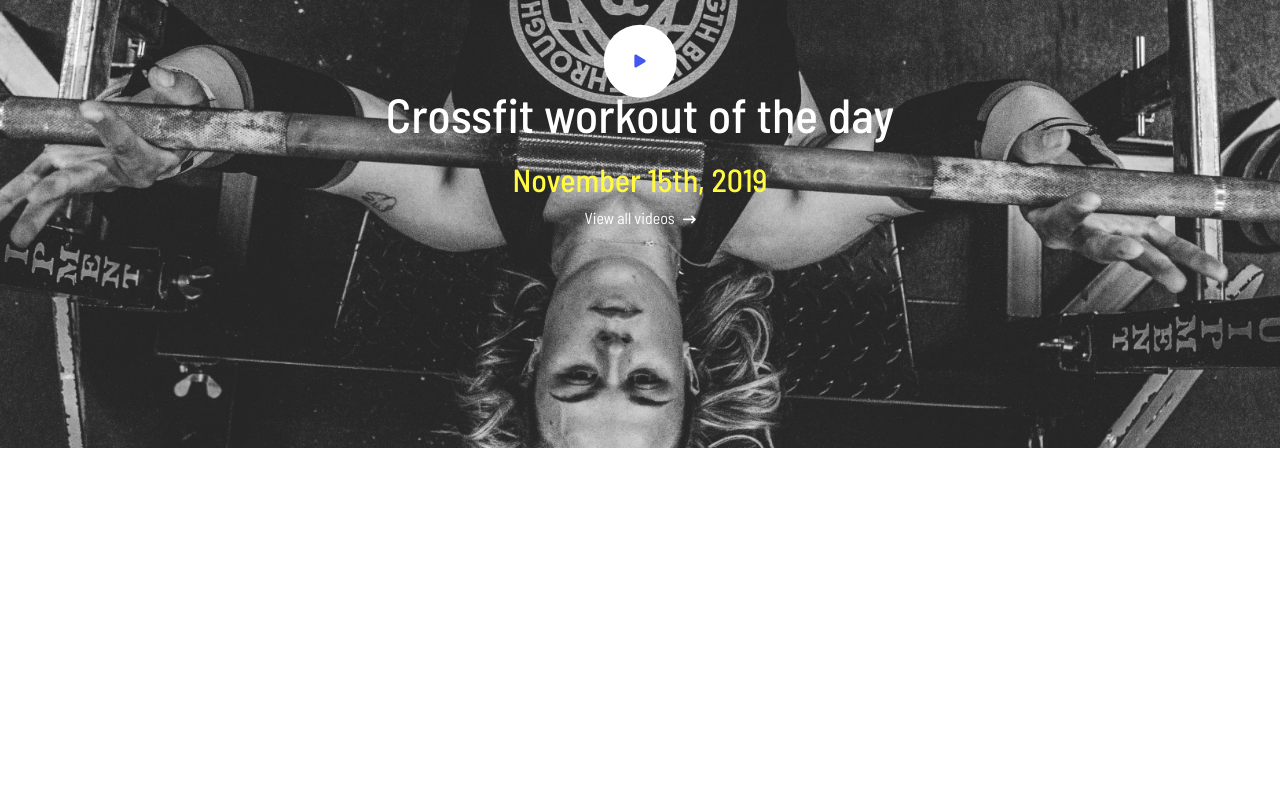
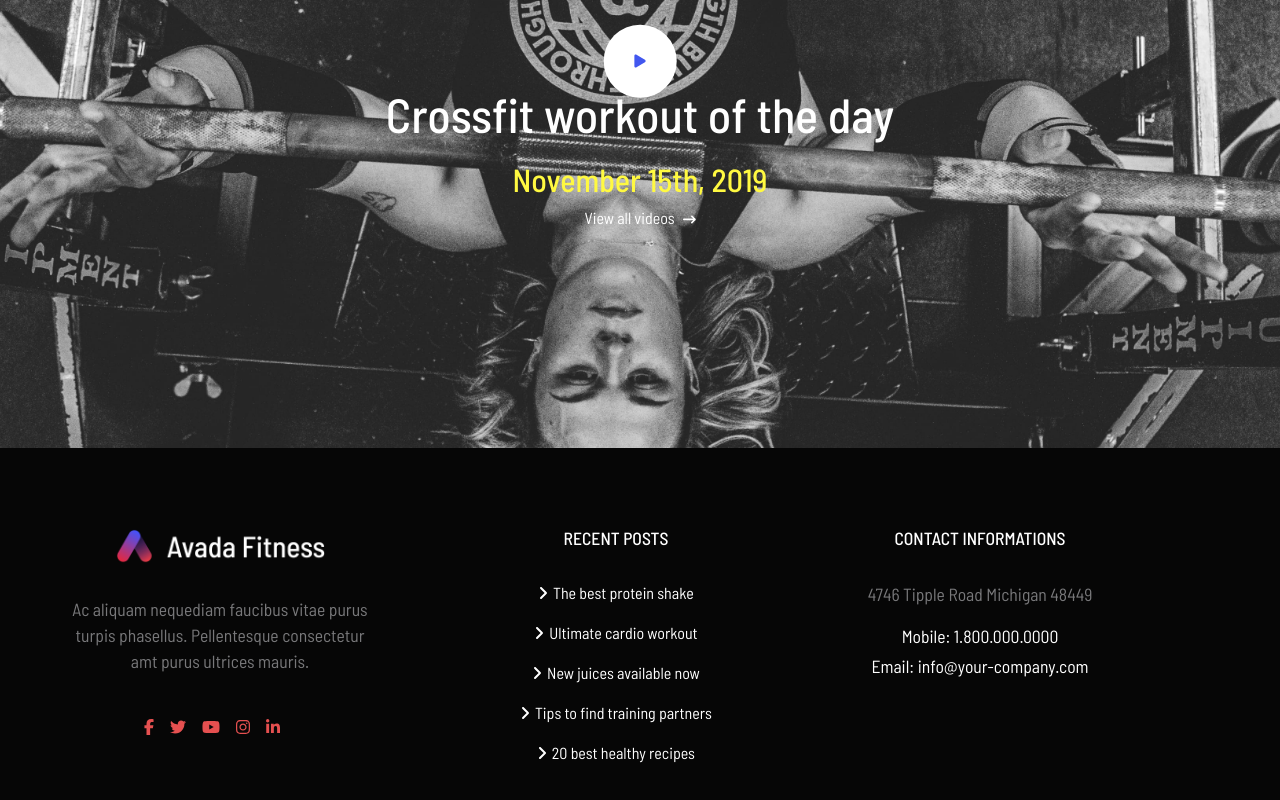
Before and after one commit to lucaperini/fitness-html-vuejs, a Vue app: page / in a window 1280 px wide. Shown: the part 6615-7415 px from the top of the page. Before the commit the page ends 7063 px from the top, so only its background shows below. Built offline with nearby package versions, Linux system fonts and the light colour scheme.

Commit message:
impostazione footer

```diff
--- a/src/App.vue
+++ b/src/App.vue
@@ -10,6 +10,7 @@
     <Cta />
     <Sponsor />
     <Video />
+    <Footer />
   </div>
 </template>
 
@@ -25,6 +26,7 @@
 import Cta from './components/Cta.vue'
 import Sponsor from './components/Sponsor.vue'
 import Video from './components/Video.vue'
+import Footer from './components/Footer.vue'
 
 
 export default {
@@ -40,6 +42,7 @@
     Cta,
     Sponsor,
     Video,
+    Footer,
 
   }
 }
--- /dev/null
+++ b/src/components/Footer.vue
@@ -0,0 +1,126 @@
+<template>
+    <div class="container-fluid">
+        <div class="row row-cols-3">
+            <div class="col-12 d-flex justify-content-center">
+                <div class="footer-column">
+                    <img src="../assets/images/logo-2x.png" alt="">
+                    <p>Ac aliquam nequediam faucibus vitae purus turpis phasellus. Pellentesque consectetur amt purus ultrices mauris.
+                    <div class="social-bar">
+                        <i class="social-item fab fa-facebook-f"></i>
+                        <i class="social-item fab fa-twitter"></i>
+                        <i class="social-item fab fa-youtube"></i>
+                        <i class="social-item fab fa-instagram"></i>
+                        <i class="social-item fab fa-linkedin-in"></i>
+                    </div>
+                </div>
+                <div class="footer-column">
+                    <h5 class="recent text-white pb-4 text-uppercase">Recent Posts</h5>
+                    <ul>
+                        <li><i class="all-arrow fas fa-angle-right"></i><a href="">The best protein shake</a></li>
+                        <li><i class="all-arrow fas fa-angle-right"></i><a href="">Ultimate cardio workout</a></li>
+                        <li><i class="all-arrow fas fa-angle-right"></i><a href="">New juices available now</a></li>
+                        <li><i class="all-arrow fas fa-angle-right"></i><a href="">Tips to find training partners</a></li>
+                        <li><i class="all-arrow fas fa-angle-right"></i><a href="">20 best healthy recipes</a></li>
+                    </ul>
+                </div>
+                <div class="footer-column">
+                    <h5 class="text-white pb-4 text-uppercase">Contact informations</h5>
+                    <p class="address">4746 Tipple Road Michigan 48449</p>
+                    <p class="mobile text-white">Mobile: 1.800.000.0000</p>
+                    <p class="text-white">Email: info@your-company.com</p>
+                </div>
+            </div>
+        </div>
+        <div class="footer-copyright">
+
+        </div>
+    </div>
+</template>
+
+<script>
+export default {
+    name: 'FooterIndex'
+}
+</script>
+
+<style lang="scss" scoped>
+
+h3 {
+    text-align:center;
+}
+
+h5 {
+    font-size:1.1rem;
+}
+
+ul {
+    list-style-type: none;
+}
+
+ul li {
+    margin-bottom: 1rem;
+}
+
+ul li a{
+    text-decoration: none;
+    color: white;
+}
+
+.container-fluid {
+    height: 400px;
+    background-color: #060606;
+    margin-top: 5rem;
+}
+
+
+.footer-column {
+    width:300px;
+    text-align: center;
+    color: #78787a;
+    margin-right: 5rem;
+}
+
+.footer-column img {
+    width:70%;
+    margin-bottom:2rem;
+}
+
+.footer-column p {
+    margin-bottom:2.5rem;
+    font-size: 1.1rem;
+}
+
+.recent {
+    padding-left: 2rem;
+}
+
+.footer-column .mobile{
+    margin-bottom:.2rem;
+}
+
+.footer-column .address{
+    margin-bottom:1rem;
+}
+
+.social-bar {
+    color: rgb(229, 80, 80);
+    font-size: 1rem;
+}
+
+.social-item{
+    margin-right: 1rem;
+}
+
+.all-arrow {
+    color:white;
+    margin-right:.3rem;
+}
+
+.footer-copyright {
+    height: 10px;
+    text-align:center;
+    border-top: 1px solid #78787a;
+    margin-top:3rem;
+
+}
+</style>
```
